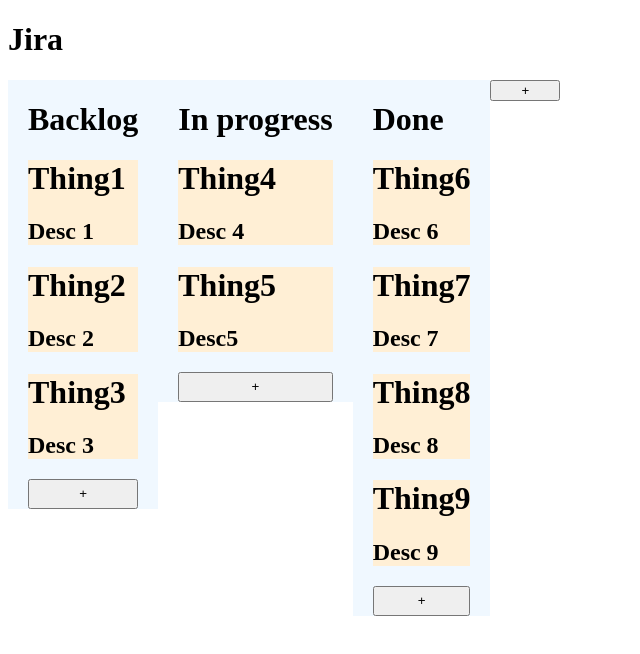
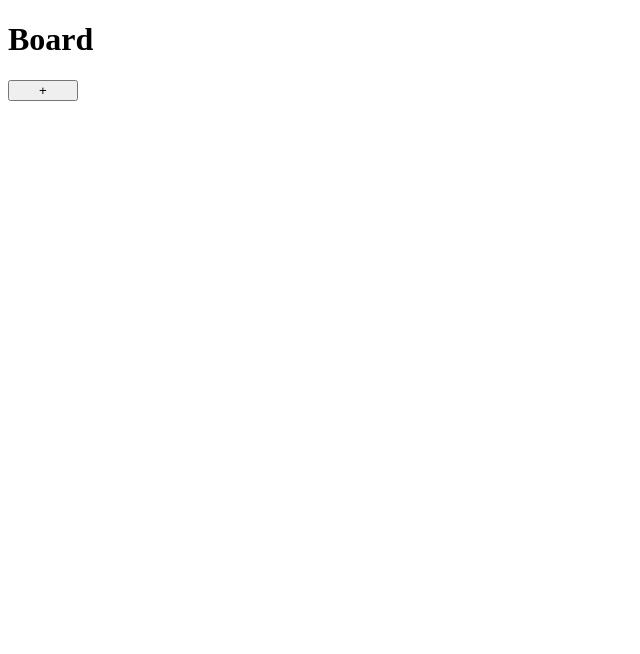
Before and after one commit to ClementFelipe/todo-me, a React (Vite) app: page / in a window 1280 px wide. Shown: the top 654 px of the page, without its empty margins (0-640 px from the left). Built offline with nearby package versions, Linux system fonts and the light colour scheme.

Commit message:
add lists and cards

```diff
--- a/src/App.jsx
+++ b/src/App.jsx
@@ -3,59 +3,6 @@
 
 export default class App extends React.Component {
   render() {
-    const board = {
-      name: 'Jira',
-      cardLists: [{
-        name: 'Backlog',
-        items: [
-          {
-            title: 'Thing1',
-            description: 'Desc 1',
-          },
-          {
-            title: 'Thing2',
-            description: 'Desc 2',
-          },
-          {
-            title: 'Thing3',
-            description: 'Desc 3',
-          },
-        ],
-      }, {
-        name: 'In progress',
-        items: [
-          {
-            title: 'Thing4',
-            description: 'Desc 4',
-          },
-          {
-            title: 'Thing5',
-            description: 'Desc5',
-          },
-        ],
-      }, {
-        name: 'Done',
-        items: [
-          {
-            title: 'Thing6',
-            description: 'Desc 6',
-          },
-          {
-            title: 'Thing7',
-            description: 'Desc 7',
-          },
-          {
-            title: 'Thing8',
-            description: 'Desc 8',
-          },
-          {
-            title: 'Thing9',
-            description: 'Desc 9',
-          },
-        ],
-      }],
-    };
-
-    return <Board name={board.name} cardLists={board.cardLists} />;
+    return <Board />;
   }
 }
--- a/src/Board.jsx
+++ b/src/Board.jsx
@@ -1,6 +1,6 @@
 import React from 'react';
 import styled from 'styled-components';
-import PropTypes from 'prop-types';
+import BoardContext from './BoardContext';
 import CardList from './CardList';
 
 const Div = styled.div`
@@ -14,27 +14,44 @@
 `;
 
 export default class Board extends React.Component {
+  constructor(props) {
+    super(props);
+
+    this.state = {
+      name: 'Board',
+      cardLists: [],
+      addList: () => this.setState((state) => ({
+        cardLists: [
+          ...state.cardLists,
+          {
+            id: (Math.random() + 1).toString(36).substring(7),
+            name: 'List',
+            items: [],
+          }],
+      })),
+      addCard: (cardListId) => this.setState((state) => {
+        const cardList = state.cardLists.find((cl) => cl.id === cardListId);
+
+        cardList.items.push({ name: 'Task', description: 'Hola' });
+
+        this.setState(state);
+      }),
+    };
+  }
+
   render() {
-    const { name, cardLists } = this.props;
+    const { name, cardLists, addList } = this.state;
 
     return (
-      <div>
-        <h1>{name}</h1>
-        <Div>
-          {cardLists.map((cl) => <CardList name={cl.name} items={cl.items} />)}
-          <Button type="button">+</Button>
-        </Div>
-      </div>
+      <BoardContext.Provider value={this.state}>
+        <div>
+          <h1>{name}</h1>
+          <Div>
+            {cardLists.map((cl) => <CardList id={cl.id} name={cl.name} items={cl.items} />)}
+            <Button type="button" onClick={addList}>+</Button>
+          </Div>
+        </div>
+      </BoardContext.Provider>
     );
   }
 }
-
-Board.propTypes = {
-  name: PropTypes.string,
-  cardLists: PropTypes.arrayOf(CardList.propTypes),
-};
-
-Board.defaultProps = {
-  name: 'Board',
-  cardLists: [],
-};
--- /dev/null
+++ b/src/BoardContext.js
@@ -0,0 +1,8 @@
+import React from 'react';
+
+export default React.createContext({
+  name: '',
+  cardLists: [],
+  addList: () => {},
+  addCard: () => {},
+});
--- a/src/CardList.jsx
+++ b/src/CardList.jsx
@@ -2,6 +2,7 @@
 import styled from 'styled-components';
 import PropTypes from 'prop-types';
 import Card from './Card';
+import BoardContext from './BoardContext';
 
 const Div = styled.div`
   background-color: aliceblue;
@@ -15,19 +16,24 @@
 
 export default class CardList extends React.Component {
   render() {
-    const { name, items } = this.props;
+    const { id, name, items } = this.props;
 
     return (
-      <Div>
-        <h1>{name}</h1>
-        {items.map((c) => <Card title={c.title} description={c.description} />)}
-        <Button>+</Button>
-      </Div>
+      <BoardContext.Consumer>
+        {({ addCard }) => (
+          <Div>
+            <h1>{name}</h1>
+            {items.map((c) => <Card title={c.title} description={c.description} />)}
+            <Button onClick={(e) => addCard(id, e)}>+</Button>
+          </Div>
+        )}
+      </BoardContext.Consumer>
     );
   }
 }
 
 CardList.propTypes = {
+  id: PropTypes.string.isRequired,
   name: PropTypes.string,
   items: PropTypes.arrayOf(PropTypes.shape(Card.propTypes)),
 };
```
